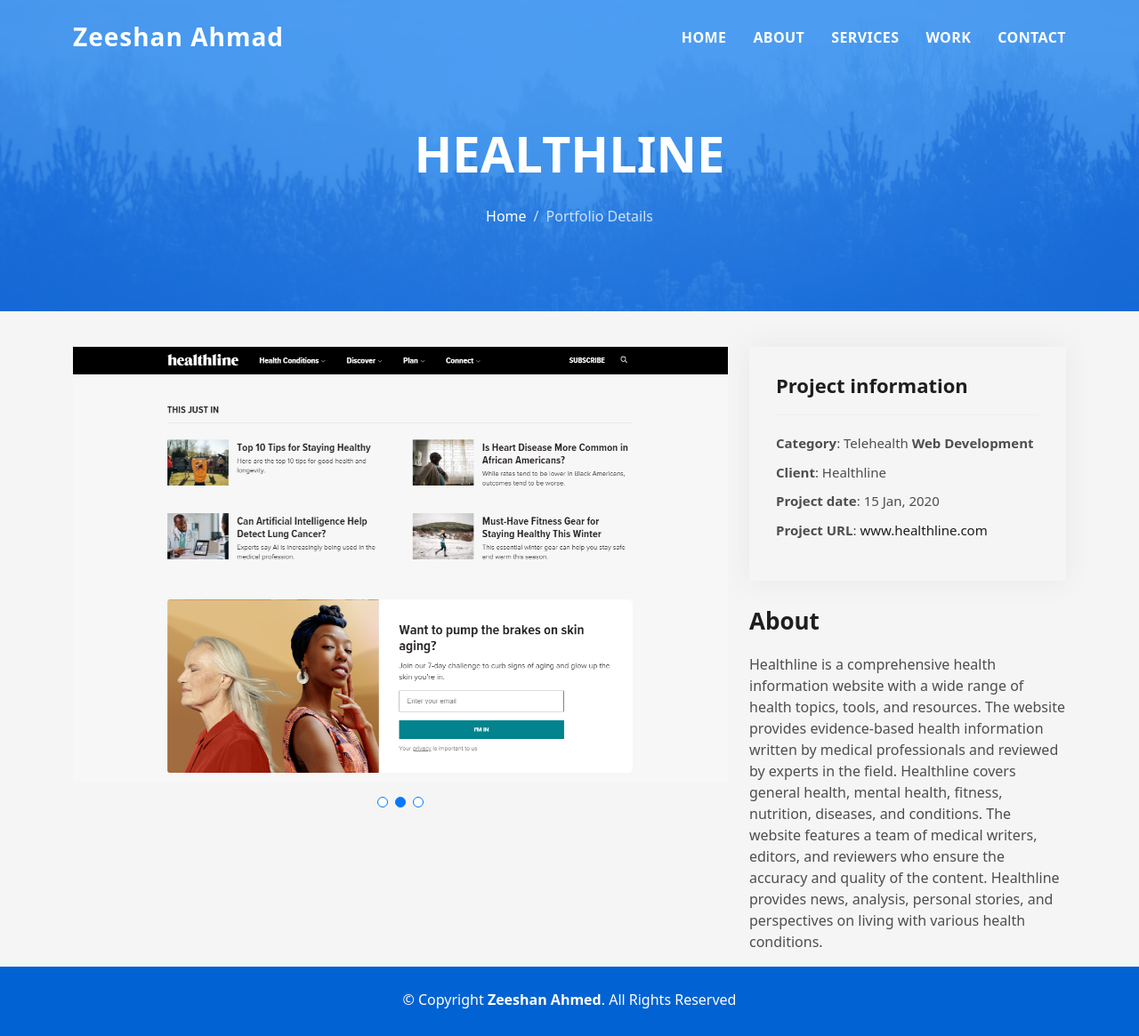
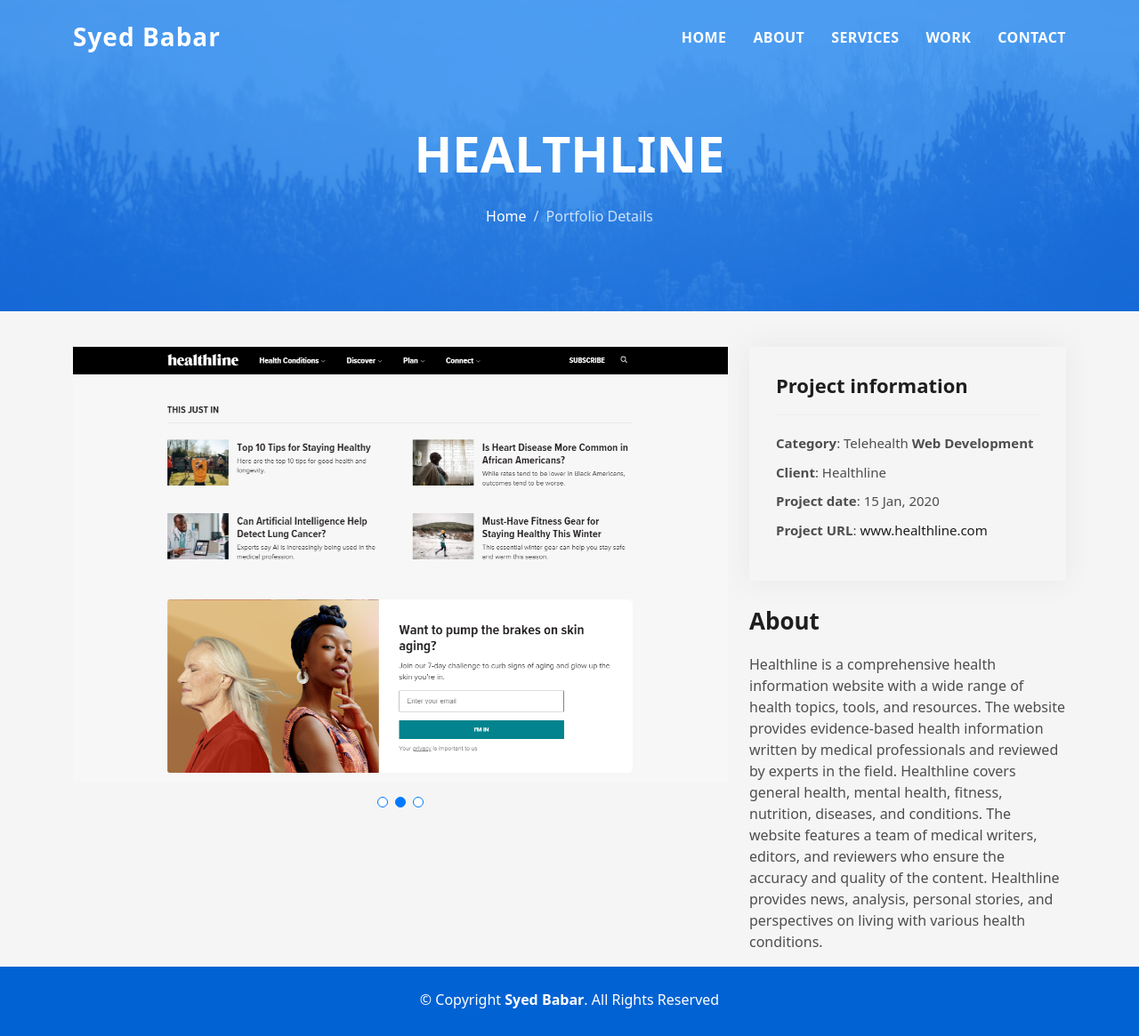
Before and after one commit to SyedBdev/SyedBdev.github.io, a plain HTML site: page portfolio-details/healthline-portfolio-details.html in a window 1280 px wide. Shown: the whole page at 89% size. Drawn offline with Linux system fonts and the light colour scheme.

Commit message:
Update healthline-portfolio-details.html

```diff
--- a/portfolio-details/healthline-portfolio-details.html
+++ b/portfolio-details/healthline-portfolio-details.html
@@ -4,7 +4,7 @@
     <meta charset="utf-8" />
     <meta content="width=device-width, initial-scale=1.0" name="viewport" />
 
-    <title>Healthline - Zeeshan Ahmad - Portfolio Details</title>
+    <title>Healthline - Syed Babar - Portfolio Details</title>
     <meta content="" name="description" />
     <meta content="" name="keywords" />
 
@@ -37,7 +37,7 @@
     <!-- ======= Header ======= -->
     <header id="header" class="fixed-top">
       <div class="container d-flex align-items-center justify-content-between">
-        <h1 class="logo"><a href="/index.html">Zeeshan Ahmad</a></h1>
+        <h1 class="logo"><a href="/index.html">Syed Babar</a></h1>
 
         <nav id="navbar" class="navbar">
           <ul>
@@ -170,7 +170,7 @@
           <div class="col-sm-12">
             <div class="copyright-box">
               <p class="copyright">
-                &copy; Copyright <strong>Zeeshan Ahmed</strong>. All Rights
+                &copy; Copyright <strong>Syed Babar</strong>. All Rights
                 Reserved
               </p>
             </div>
```
